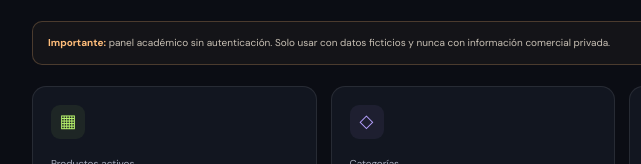
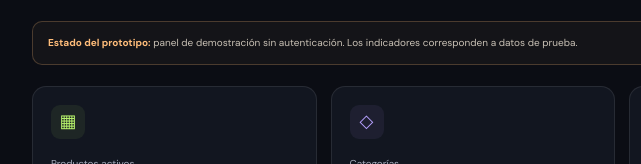
Before and after one commit to afelipe096/proyecto_ingWeb, a website: page public/admin.html in a window 1280 px wide. Shown: the part 234-398 px from the top of the page, 18-659 px from the left. Drawn offline with nearby package versions, Linux system fonts and the light colour scheme; no server answers.

Commit message:
Refine project wording and remove user-directed notes

```diff
--- a/public/admin.html
+++ b/public/admin.html
@@ -19,7 +19,7 @@
   </header>
   <main class="admin-shell">
     <div class="page-intro"><div><div class="eyebrow"><span class="pulse-dot"></span> CONTROL CENTER / DEMO</div><h1>Resumen del <span>negocio.</span></h1><p>Indicadores de catálogo y pedidos registrados en la base de datos local.</p></div><button id="refresh" class="refresh-button">↻ Actualizar datos</button></div>
-    <div class="demo-warning"><strong>Importante:</strong> panel académico sin autenticación. Solo usar con datos ficticios y nunca con información comercial privada.</div>
+    <div class="demo-warning"><strong>Estado del prototipo:</strong> panel de demostración sin autenticación. Los indicadores corresponden a datos de prueba.</div>
     <section class="stat-grid" aria-label="Indicadores principales">
       <article class="stat-card"><div class="stat-icon">▦</div><span>Productos activos</span><strong id="stat-products">—</strong><small>Referencias de catálogo</small></article>
       <article class="stat-card"><div class="stat-icon purple">◇</div><span>Categorías</span><strong id="stat-categories">—</strong><small>Grupos del catálogo</small></article>
```
